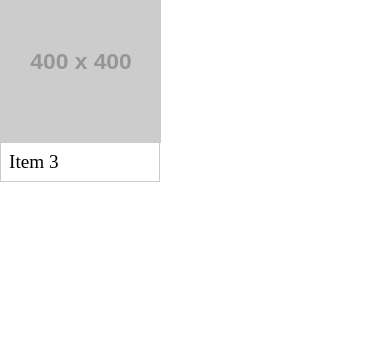
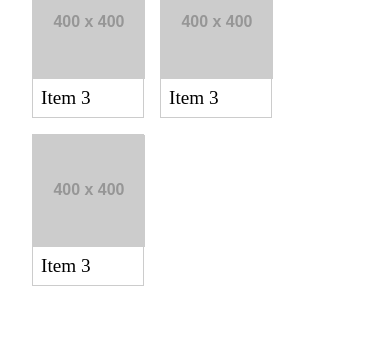
Before and after one commit to hjb1694/snocream-2-ui, a website: page menu.html in a window 390 px wide. Shown: the part 490-844 px from the top of the page. Drawn offline with Linux system fonts and the light colour scheme; placeholder pictures from the web are drawn by us.

Commit message:
made changes to menu-item based on screen width (media queries)

```diff
--- a/main.scss
+++ b/main.scss
@@ -239,18 +239,10 @@ body{
 }
 
 .menu-item{
-    width:10rem;
     border:1px solid #ccc;
     margin:0 1rem 1rem 0;
 
-    &__img-container{
-        width:10rem;
-        height:10rem;
-    }
-
     &__img{
-        width:10rem;
-        height:10rem;
         object-fit:cover;
         object-position: center;
     }
@@ -259,6 +251,10 @@ body{
         padding:.5rem;
         font-size:1.2rem;
     }
+}
+
+.p2{
+    padding:2rem;
 }
 
 @media (max-width:550px) {
@@ -336,6 +332,20 @@ body{
         }
     }
 
+    .menu-item{
+        width:7rem;
+
+        &__img-container{
+            width:7rem;
+            height:7rem;
+        }
+
+        &__img{
+            width:7rem;
+            height:7rem;
+        }
+    }
+
 }
 
 @media (min-width:551px) {
@@ -386,7 +396,21 @@ body{
         }
 
         &__hours{
-            font-size:1.38rem;
+            font-size:1.2rem;
+        }
+    }
+
+    .menu-item{
+        width:10rem;
+
+        &__img-container{
+            width:10rem;
+            height:10rem;
+        }
+
+        &__img{
+            width:10rem;
+            height:10rem;
         }
     }
 
--- a/menu.html
+++ b/menu.html
@@ -31,10 +31,11 @@
             </nav>
         </div>
     </header>
+    <main>
         <section class="menu-main-heading">
             <h1>Our Menu</h1>
         </section>
-    <div class="container">
+        <div class="container p2">
             <div class="menu-cat">
                 <h2 class="menu-cat__heading">Sno Creams</h2>
                 <div class="menu-cat__menu-items">
@@ -62,8 +63,25 @@
                             Item 3
                         </div>
                     </div>
+                    <div class="menu-item">
+                        <div class="menu-item__img-container">
+                            <img class="menu-item__img" src="http://www.placehold.it/400x400" alt="">
+                        </div>
+                        <div class="menu-item__name">
+                            Item 3
+                        </div>
+                    </div>
+                    <div class="menu-item">
+                        <div class="menu-item__img-container">
+                            <img class="menu-item__img" src="http://www.placehold.it/400x400" alt="">
+                        </div>
+                        <div class="menu-item__name">
+                            Item 3
                         </div>
                     </div>
                 </div>
+            </div>
+        </div>
+    </main>
 </body>
 </html>
```
Also changed, not shown: index.html (+2 -0 lines), style.css. Lines whose indentation alone changed are shown as unchanged.
